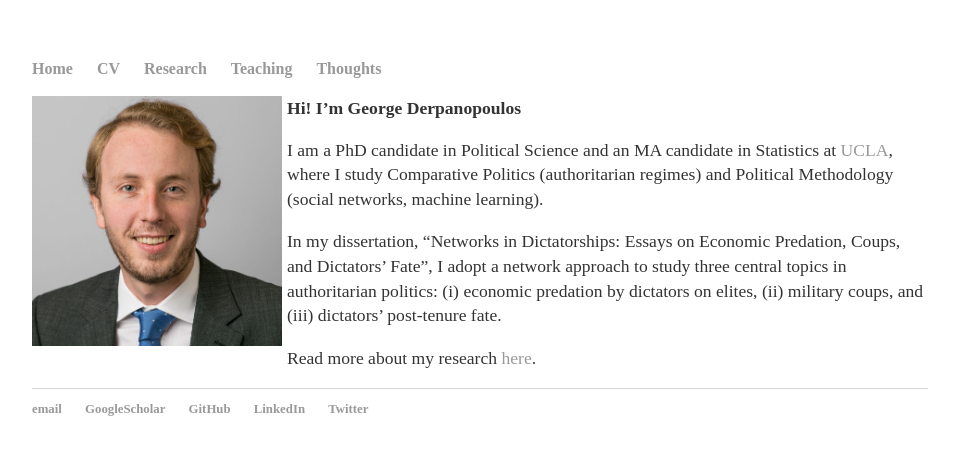
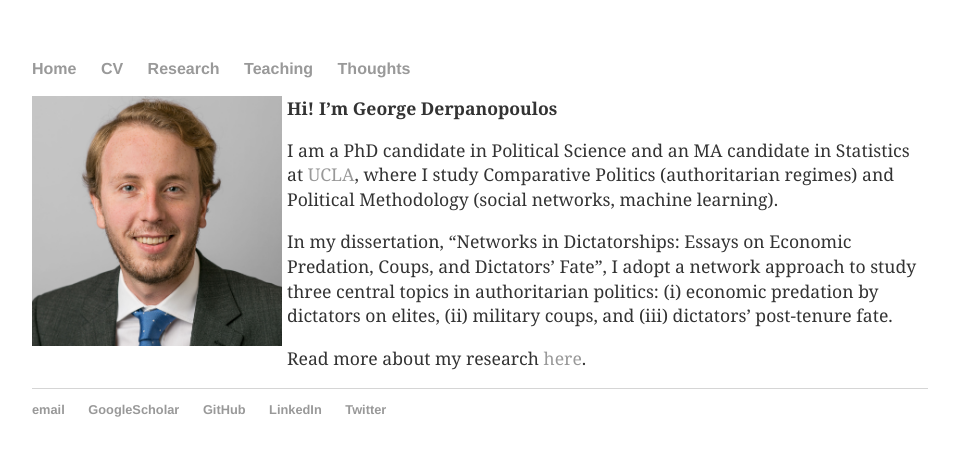
Before and after one commit to georgederpa/georgederpa, a Jekyll site: the page built from index.md, in a window 1280 px wide. Shown: the top 456 px of the page, without its empty margins (160-1113 px from the left). Built offline with Jekyll 4.4.1, drawn with Linux system fonts in a browser that asks for light colours; our own code applies the rules of GitHub Pages for plain Markdown files.

Commit message:
Update main.css

```diff
--- a/css/main.css
+++ b/css/main.css
@@ -1,9 +1,11 @@
+html {
+  font-family: "PT Sans", Helvetica, Arial, sans-serif;
+}
 body {
     margin: 60px auto;
     width: 70%;
 }
 nav ul, footer ul {
-    font-family:'Sans-Serif';
     padding: 0px;
     list-style: none;
     font-weight: bold;
@@ -21,10 +23,9 @@ a:hover {
 }
 h1 {
     font-size: 3em;
-    font-family:'Sans-Serif';
 }
 p {
-    font-family: 'Sans-Serif';
+    font-family: georgia;
     font-size: 1.1em;
     line-height: 1.4em;
     color: #333;
```
